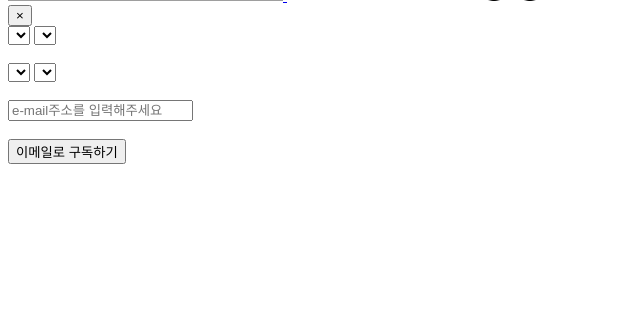
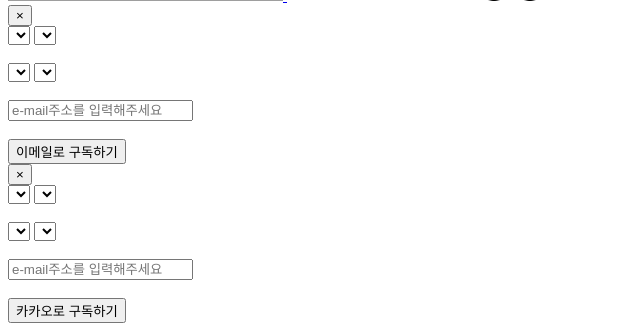
Before and after one commit to 0417yjy/InfectionMonitoringSystem, a Django app: template django_monitoring/mainpage/templates/contents-subscribe.html in a window 1280 px wide. Shown: the part 648-979 px from the top of the page, without its empty margins (0-640 px from the left). Before the commit the page ends 812 px from the top, so only its background shows below. Run offline with Django 3.2, Linux system fonts and the light colour scheme; the template is opened without the code that fills it, so the values that code supplies are empty; grey boxes are pictures that could not be loaded.

Commit message:
구독화면 수정중

```diff
--- a/django_monitoring/mainpage/templates/contents-subscribe.html
+++ b/django_monitoring/mainpage/templates/contents-subscribe.html
@@ -1,3 +1,5 @@
+<!DOCTYPE HTML>
+
 <div style="margin-top: 88px;">
   <div class="text-center">
     <h1 style="font-size: 60px; color:rgb(26, 86, 175); font-weight: bold">
@@ -7,17 +9,17 @@
       <div style="position:relative; margin-bottom: 20px;"> 그렇다면 구독하세요! </div>
     </h3>
     <div style="position:relative; margin-top: 40px;backgroundcolor=" black";">
-      <a class="emailsubscribe" data-toggle="modal" data-target="#subscribeModal" href="#">
+      <a class="emailsubscribe" data-toggle="modal" data-target="#emailsubscribeModal" href="#">
         <img src="/static/assets/img/subscribe_mail.png" style="width:275px; height:275px"> </a>
       <img src="/static/assets/img/subscribe.png"
         style="margin-left : 100px; margin-top : 50px; width:250px; height:300px">
-      <a class="kakaosubscribe" data-toggle="modal" data-target="#subscribeModal" href="#">
+      <a class="kakaosubscribe" data-toggle="modal" data-target="#kakaosubscribeModal" href="#">
         <img src="/static/assets/img/subscribe_kakao.png" style="margin-left : 100px; width:300px; height:300px"> </a>
     </div>
   </div>
 </div>
 
-<div class="modal fade" id="subscribeModal" tabindex="-1" role="dialog" aria-labelledby="myModalLabel">
+<div class="modal fade" id="emailsubscribeModal" tabindex="-1" role="dialog" aria-labelledby="myModalLabel">
   <div class="modal-dialog" role="document">
     <div class="modal-content">
       <div class="modal-header">
@@ -25,7 +27,7 @@
 
       </div>
       <div class="modal-body">
-        <script type="text/javascript" src="/static/js/kakaomodal.js"></script>
+        <script type="text/javascript" src="/static/js/subscribemodal.js"></script>
         <select name="sido1" id="sido1"></select>
         <select name="gugun1" id="gugun1"></select>
         <br><br>
@@ -44,3 +46,31 @@
     </div>
   </div>
 </div>
+
+<div class="modal fade" id="kakaosubscribeModal" tabindex="-1" role="dialog" aria-labelledby="myModalLabel">
+  <div class="modal-dialog" role="document">
+    <div class="modal-content">
+      <div class="modal-header">
+        <button type="button" class="close" data-dismiss="modal" aria-label="Close"><span aria-hidden="true">×</span></button>
+
+      </div>
+      <div class="modal-body">
+        <script type="text/javascript" src="/static/js/subscribemodal.js"></script>
+        <select name="sido1" id="sido1"></select>
+        <select name="gugun1" id="gugun1"></select>
+        <br><br>
+
+        <select name="sido2" id="sido2"></select>
+        <select name="gugun2" id="gugun2"></select>
+        <br><br>
+        <form id="login" action="" method="post"> <!-- 필요한 action 지정 -->
+          <div class="login-error alert alert-danger" role="alert" style="display: none;"></div>
+          <input type="email" id="subscribe_mail" name="email" class="form-control" autocomplete="username"
+                 placeholder="e-mail주소를 입력해주세요">
+          <br><br>
+          <button type="submit" class="btn btn-primary submit_button"> 카카오로 구독하기 </button>
+
+      </div>
+    </div>
+  </div>
+</div>
--- /dev/null
+++ b/django_monitoring/static/js/subscribemodal.js
@@ -0,0 +1,52 @@
+$('document').ready(function() {
+ var area0 = ["시/도 선택","서울특별시","인천광역시","대전광역시","광주광역시","대구광역시","울산광역시","부산광역시","경기도","강원도","충청북도","충청남도","전라북도","전라남도","경상북도","경상남도","제주도"];
+  var area1 = ["강남구","강동구","강북구","강서구","관악구","광진구","구로구","금천구","노원구","도봉구","동대문구","동작구","마포구","서대문구","서초구","성동구","성북구","송파구","양천구","영등포구","용산구","은평구","종로구","중구","중랑구"];
+   var area2 = ["계양구","미추홀구","남동구","동구","부평구","서구","연수구","중구","강화군","옹진군"];
+   var area3 = ["대덕구","동구","서구","유성구","중구"];
+   var area4 = ["광산구","남구","동구",     "북구","서구"];
+   var area5 = ["남구","달서구","동구","북구","서구","수성구","중구","달성군"];
+   var area6 = ["남구","동구","북구","중구","울주군"];
+   var area7 = ["강서구","금정구","남구","동구","동래구","부산진구","북구","사상구","사하구","서구","수영구","연제구","영도구","중구","해운대구","기장군"];
+   var area8 = ["고양시","과천시","광명시","광주시","구리시","군포시","김포시","남양주시","동두천시","부천시","성남시","수원시","시흥시","안산시","안성시","안양시","양주시","오산시","용인시","의왕시","의정부시","이천시","파주시","평택시","포천시","하남시","화성시","가평군","양평군","여주군","연천군"];
+   var area9 = ["강릉시","동해시","삼척시","속초시","원주시","춘천시","태백시","고성군","양구군","양양군","영월군","인제군","정선군","철원군","평창군","홍천군","화천군","횡성군"];
+   var area10 = ["제천시","청주시","충주시","괴산군","단양군","보은군","영동군","옥천군","음성군","증평군","진천군","청원군"];
+   var area11 = ["계룡시","공주시","논산시","보령시","서산시","아산시","천안시","금산군","당진군","부여군","서천군","연기군","예산군","청양군","태안군","홍성군"];
+   var area12 = ["군산시","김제시","남원시","익산시","전주시","정읍시","고창군","무주군","부안군","순창군","완주군","임실군","장수군","진안군"];
+   var area13 = ["광양시","나주시","목포시","순천시","여수시","강진군","고흥군","곡성군","구례군","담양군","무안군","보성군","신안군","영광군","영암군","완도군","장성군","장흥군","진도군","함평군","해남군","화순군"];
+   var area14 = ["경산시","경주시","구미시","김천시","문경시","상주시","안동시","영주시","영천시","포항시","고령군","군위군","봉화군","성주군","영덕군","영양군","예천군","울릉군","울진군","의성군","청도군","청송군","칠곡군"];
+   var area15 = ["거제시","김해시","마산시","밀양시","사천시","양산시","진주시","진해시","창원시","통영시","거창군","고성군","남해군","산청군","의령군","창녕군","하동군","함안군","함양군","합천군"];
+   var area16 = ["서귀포시","제주시","남제주군","북제주군"];
+
+
+
+ // 시/도 선택 박스 초기화
+
+ $("select[name^=sido]").each(function() {
+  $selsido = $(this);
+  $.each(eval(area0), function() {
+   $selsido.append("<option value='"+this+"'>"+this+"</option>");
+  });
+  $selsido.next().append("<option value=''>구/군 선택</option>");
+ });
+
+
+
+ // 시/도 선택시 구/군 설정
+
+ $("select[name^=sido]").change(function() {
+  var area = "area"+$("option",$(this)).index($("option:selected",$(this))); // 선택지역의 구군 Array
+  var $gugun = $(this).next(); // 선택영역 군구 객체
+  $("option",$gugun).remove(); // 구군 초기화
+
+  if(area == "area0")
+   $gugun.append("<option value=''>구/군 선택</option>");
+  else {
+   $.each(eval(area), function() {
+    $gugun.append("<option value='"+this+"'>"+this+"</option>");
+   });
+  }
+ });
+
+$("select#아이디").append("<option value='option'>옵션추가</option>");
+
+});
```
